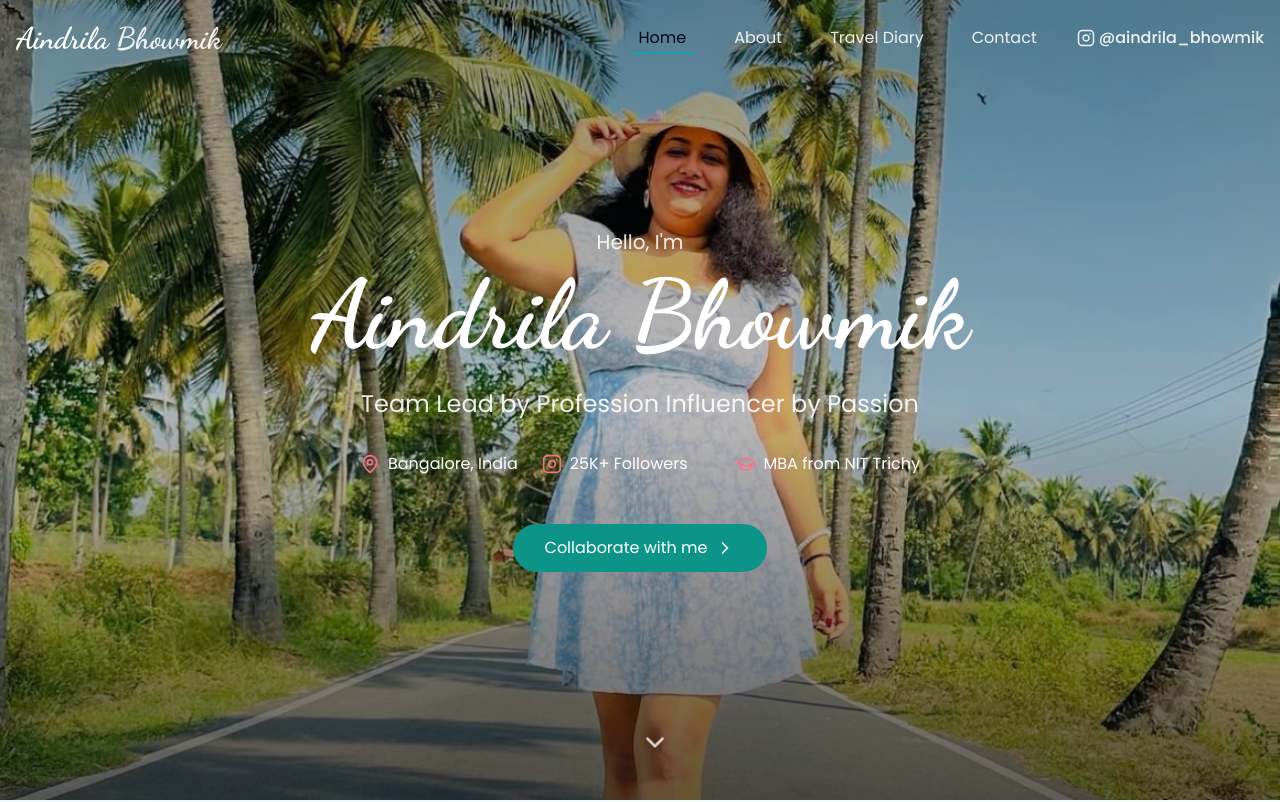
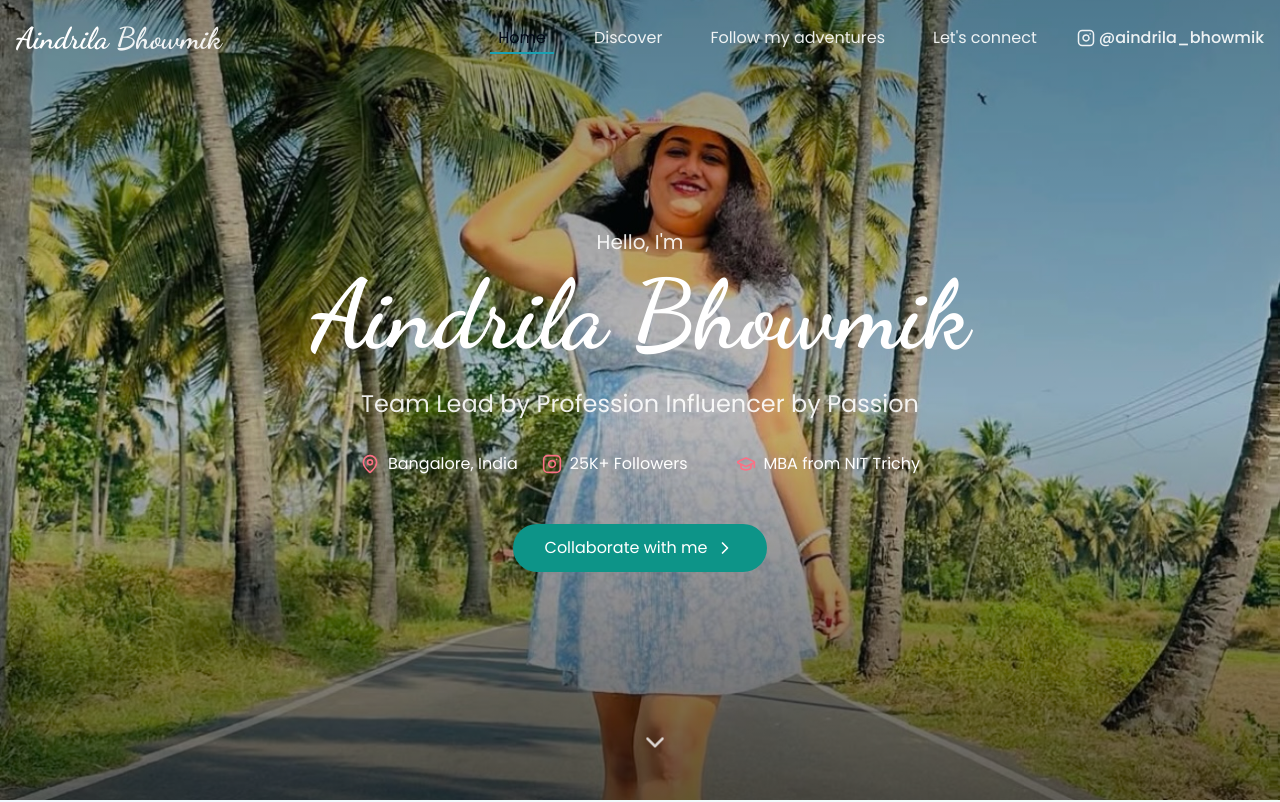
Before and after one commit to SirCharan/andrea, a React (Vite) app: page / in a window 1280 px wide. Shown: the top 802 px of the page. Built offline with nearby package versions, Linux system fonts and the light colour scheme.

Commit message:
corected links

```diff
--- a/src/components/Navbar.tsx
+++ b/src/components/Navbar.tsx
@@ -1,4 +1,3 @@
-
 import { useState, useEffect } from 'react';
 import { NavLink } from 'react-router-dom';
 import { Menu, X, Instagram } from 'lucide-react';
@@ -32,30 +31,30 @@ const Navbar = () => {
 
         {/* Desktop Navigation */}
         <nav className="hidden md:flex items-center space-x-8">
-          <NavLink
-            to="/"
-            className={({isActive}) => `nav-link ${isActive ? 'active' : ''} ${isScrolled ? 'text-foreground/80' : 'text-white/90'}`}
+          <a
+            href="/"
+            className={`nav-link ${window.location.pathname === '/' ? 'active' : ''} ${isScrolled ? 'text-foreground/80' : 'text-white/90'}`}
           >
             Home
-          </NavLink>
-          <NavLink
-            to="/about"
-            className={({isActive}) => `nav-link ${isActive ? 'active' : ''} ${isScrolled ? 'text-foreground/80' : 'text-white/90'}`}
+          </a>
+          <a
+            href="#featured"
+            className={`nav-link ${isScrolled ? 'text-foreground/80' : 'text-white/90'}`}
           >
-            About
-          </NavLink>
-          <NavLink
-            to="/travel-diary"
-            className={({isActive}) => `nav-link ${isActive ? 'active' : ''} ${isScrolled ? 'text-foreground/80' : 'text-white/90'}`}
+            Discover
+          </a>
+          <a
+            href="#instagram-feed"
+            className={`nav-link ${isScrolled ? 'text-foreground/80' : 'text-white/90'}`}
           >
-            Travel Diary
-          </NavLink>
-          <NavLink
-            to="/contact"
-            className={({isActive}) => `nav-link ${isActive ? 'active' : ''} ${isScrolled ? 'text-foreground/80' : 'text-white/90'}`}
+            Follow my adventures
+          </a>
+          <a
+            href="#connect"
+            className={`nav-link ${isScrolled ? 'text-foreground/80' : 'text-white/90'}`}
           >
-            Contact
-          </NavLink>
+            Let's connect
+          </a>
           <a
             href="https://www.instagram.com/aindrila_bhowmik/"
             target="_blank"
@@ -81,34 +80,34 @@ const Navbar = () => {
       {mobileMenuOpen && (
         <div className="md:hidden absolute top-full left-0 right-0 bg-white/95 backdrop-blur-md shadow-md animate-fade-in">
           <nav className="container mx-auto px-4 py-4 flex flex-col space-y-3">
-            <NavLink
-              to="/"
-              className={({isActive}) => `nav-link ${isActive ? 'active' : ''} py-2`}
+            <a
+              href="/"
+              className="nav-link py-2"
               onClick={() => setMobileMenuOpen(false)}
             >
               Home
-            </NavLink>
-            <NavLink
-              to="/about"
-              className={({isActive}) => `nav-link ${isActive ? 'active' : ''} py-2`}
+            </a>
+            <a
+              href="#featured"
+              className="nav-link py-2"
               onClick={() => setMobileMenuOpen(false)}
             >
-              About
-            </NavLink>
-            <NavLink
-              to="/travel-diary"
-              className={({isActive}) => `nav-link ${isActive ? 'active' : ''} py-2`}
+              Discover
+            </a>
+            <a
+              href="#instagram-feed"
+              className="nav-link py-2"
               onClick={() => setMobileMenuOpen(false)}
             >
-              Travel Diary
-            </NavLink>
-            <NavLink
-              to="/contact"
-              className={({isActive}) => `nav-link ${isActive ? 'active' : ''} py-2`}
+              Follow my adventures
+            </a>
+            <a
+              href="#connect"
+              className="nav-link py-2"
               onClick={() => setMobileMenuOpen(false)}
             >
-              Contact
-            </NavLink>
+              Let's connect
+            </a>
             <a
               href="https://www.instagram.com/aindrila_bhowmik/"
               target="_blank"
--- a/src/pages/Index.tsx
+++ b/src/pages/Index.tsx
@@ -136,7 +136,7 @@ Influencer by Passion</p>
 
 
       {/* Instagram Feed */}
-      <section className="py-20 bg-gradient-to-br from-ocean-100 to-teal-50">
+      <section id="instagram-feed" className="py-20 bg-gradient-to-br from-ocean-100 to-teal-50">
         <div className="container mx-auto px-4">
           <ScrollReveal>
             <div className="flex items-center justify-center mb-4">
```
